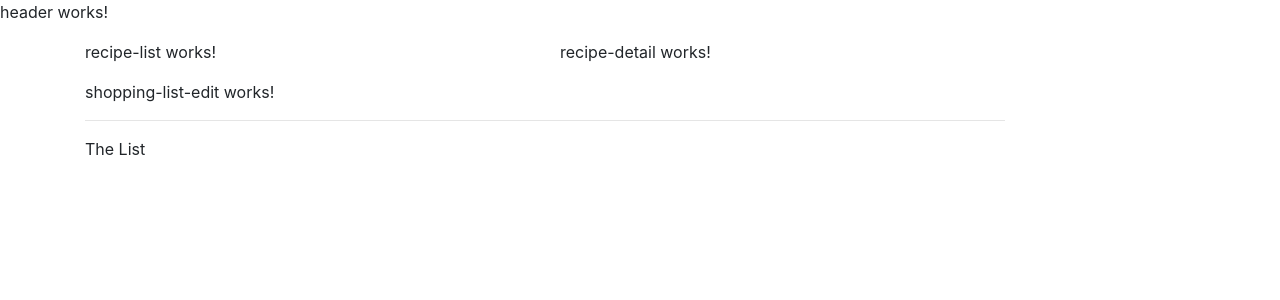
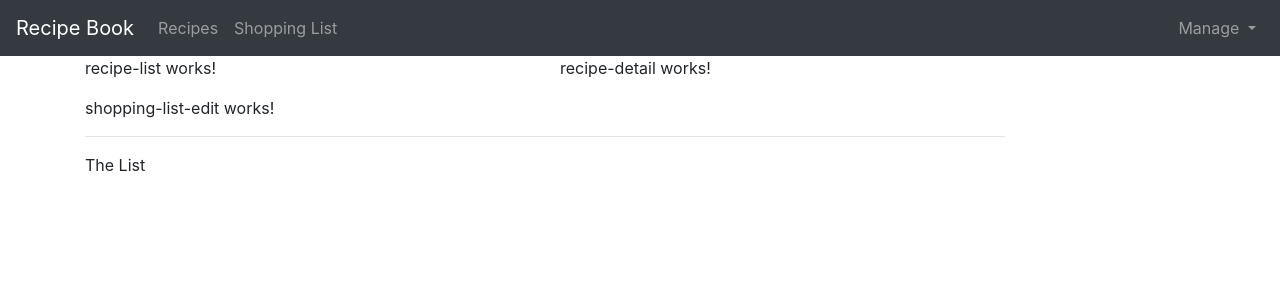
Before and after one commit to lilankaravinath/ng-recipe-app, an Angular app: page / in a window 1280 px wide. Shown: the top 300 px of the page. Built offline with nearby package versions, Linux system fonts and the light colour scheme.

Commit message:
add navigation bar

```diff
--- a/src/app/header/header.component.html
+++ b/src/app/header/header.component.html
@@ -1 +1,31 @@
-<p>header works!</p>
+<nav class="navbar navbar-expand-lg navbar-dark bg-dark">
+  <a class="navbar-brand" href="#">Recipe Book</a>
+
+  <button class="navbar-toggler" type="button"
+    data-toggle="collapse" data-target="#navbarSupportedContent"
+    aria-controls="navbarSupportedContent" aria-expanded="false" aria-label="Toggle navigation">
+    <span class="navbar-toggle-icon"></span>
+  </button>
+
+  <div class="collapse navbar-collapse" id="navbarSupportedContent">
+    <ul class="navbar-nav mr-auto">
+      <li class="nav-item">
+        <a class="nav-link" href="#">Recipes</a>
+      </li>
+      <li class="nav-item">
+        <a class="nav-link" href="#">Shopping List</a>
+      </li>
+    </ul>
+    <ul class="navbar-nav">
+      <li class="nav-item dropdown">
+        <a class="nav-link dropdown-toggle" href="#" id="navbarDropdown" data-toggle="dropdown" aria-haspopup="true" aria-expanded="false">
+            Manage
+        </a>
+        <div class="dropdown-menu" aria-labelledby="navbarDropdown">
+            <a class="dropdown-item" href="#">Save Data</a>
+            <a class="dropdown-item" href="#">Fetch Data</a>
+        </div>
+      </li>
+    </ul>
+  </div>
+</nav>
```
